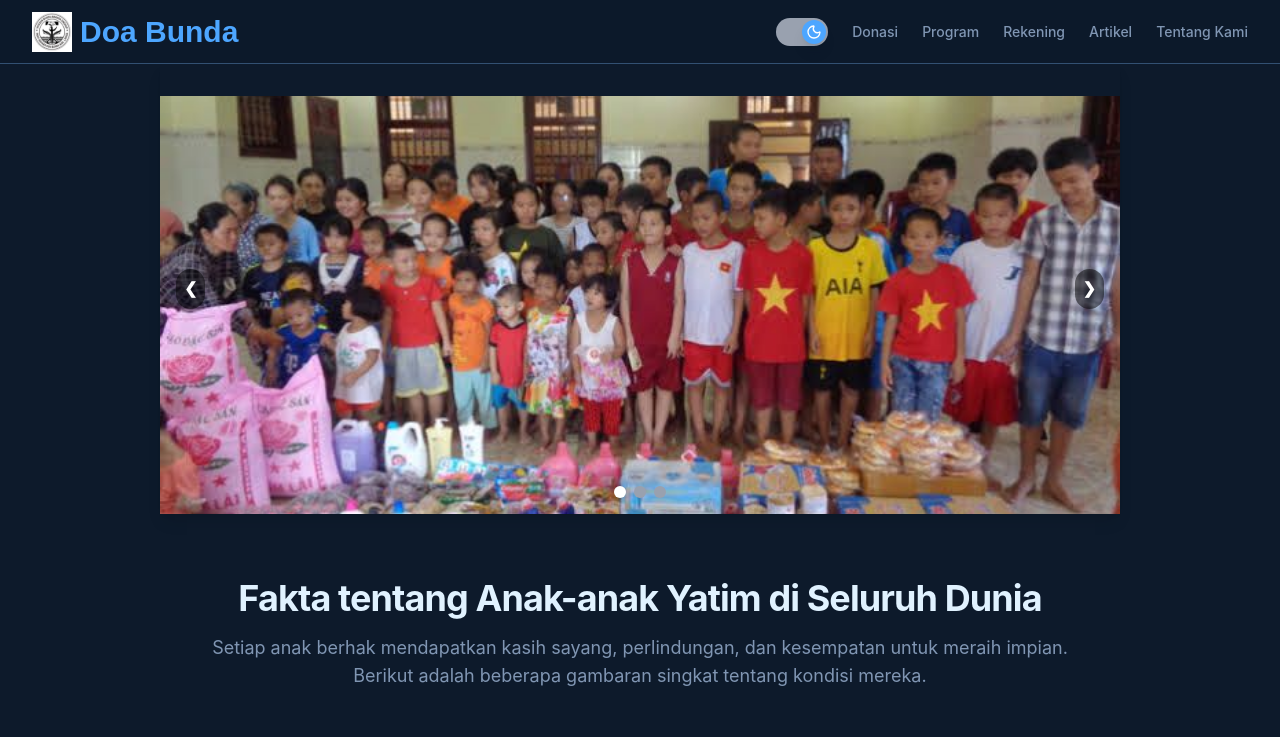
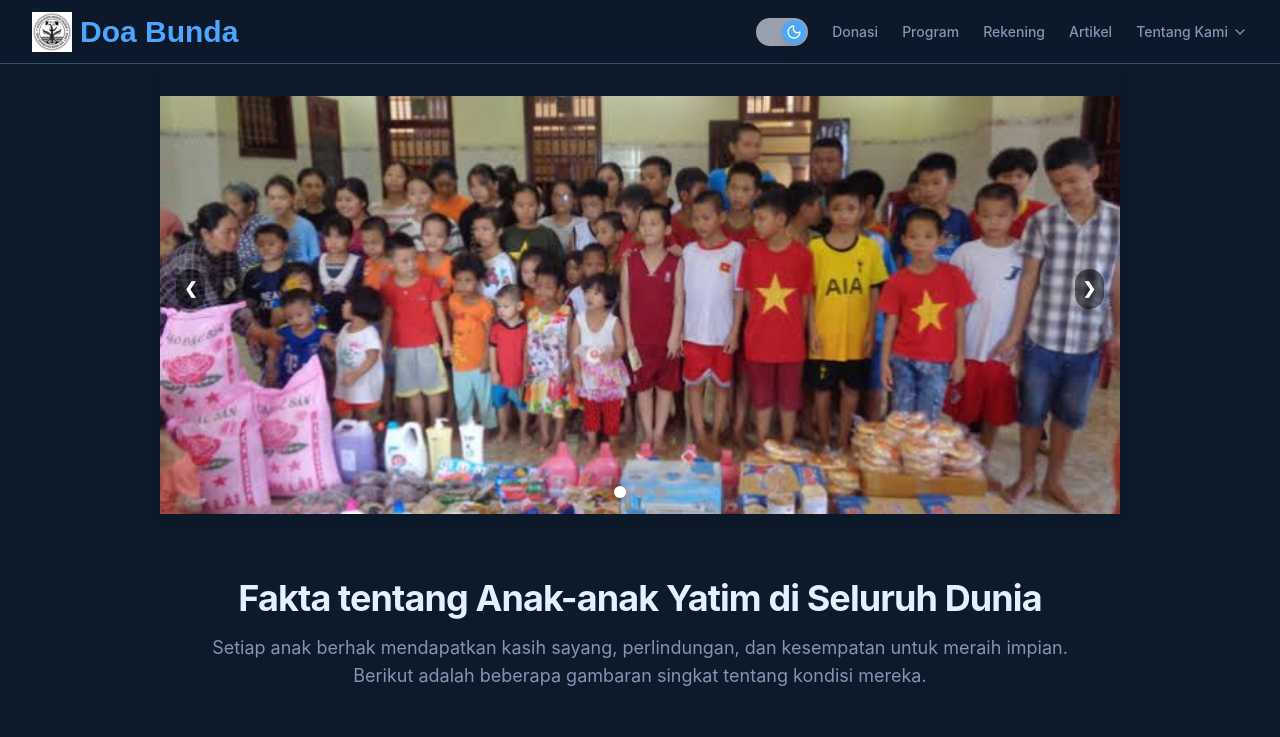
Before and after one commit to almagribii/pantiasuhan_doabunda, a React (Vite) app: page / in a window 1280 px wide. Shown: the top 737 px of the page. Built offline with nearby package versions, Linux system fonts and the light colour scheme; a web font is replaced by a local one.

Commit message:
add menu on tentang kami

```diff
--- a/src/components/layout/navbar.tsx
+++ b/src/components/layout/navbar.tsx
@@ -1,13 +1,15 @@
 import { Switch } from "../ui/switch";
 import { useTheme } from "../layout/theme-provider";
 import { Link } from "react-router-dom";
-import { Menu, MoonIcon, SunIcon } from "lucide-react";
+import { Menu, MoonIcon, SunIcon, ChevronDown } from "lucide-react";
 import { Button } from "../ui/button";
 import { Sheet, SheetContent, SheetTrigger } from "../ui/sheet";
+import { useState } from "react";
 
 export function Navbar() {
   const { theme, setTheme } = useTheme();
-
+  const [isTentangKamiDropdownOpen, setIsTentangKamiDropdownOpen] =
+    useState(false);
   const isDarkMode =
     theme === "dark" ||
     (theme === "system" &&
@@ -65,12 +67,51 @@ export function Navbar() {
           Artikel
         </Link>
 
-        <Link
-          to="/faq"
-          className="text-muted-foreground hover:text-foreground transition-colors"
+        <div
+          className="relative"
+          onMouseEnter={() => setIsTentangKamiDropdownOpen(true)}
+          onMouseLeave={() => setIsTentangKamiDropdownOpen(false)}
         >
-          Tentang Kami
-        </Link>
+          <Link
+            to="/tentang-kami"
+            className="flex items-center text-muted-foreground hover:text-foreground transition-colors"
+          >
+            Tentang Kami
+            <ChevronDown
+              className={`ml-1 h-4 w-4 transition-transform ${isTentangKamiDropdownOpen ? "rotate-180" : ""}`}
+            />
+          </Link>
+          {isTentangKamiDropdownOpen && (
+            <div className="absolute top-full left-1/2 -translate-x-1/2 mt-2 w-48 rounded-md bg-white shadow-lg ring-1 ring-black ring-opacity-5 z-50">
+              <div className="py-1">
+                <Link
+                  to="/tentang-kami/sejarah"
+                  className="block px-4 py-2 text-sm text-gray-700 hover:bg-gray-100"
+                >
+                  Sejarah
+                </Link>
+                <Link
+                  to="/tentang-kami/visi-misi"
+                  className="block px-4 py-2 text-sm text-gray-700 hover:bg-gray-100"
+                >
+                  Visi & Misi
+                </Link>
+                <Link
+                  to="/tentang-kami/tim"
+                  className="block px-4 py-2 text-sm text-gray-700 hover:bg-gray-100"
+                >
+                  Tim Kami
+                </Link>
+                <Link
+                  to="/tentang-kami/kontak"
+                  className="block px-4 py-2 text-sm text-gray-700 hover:bg-gray-100"
+                >
+                  Kontak Kami
+                </Link>
+              </div>
+            </div>
+          )}
+        </div>
       </nav>
       <div className="md:hidden">
         <Sheet>
```
